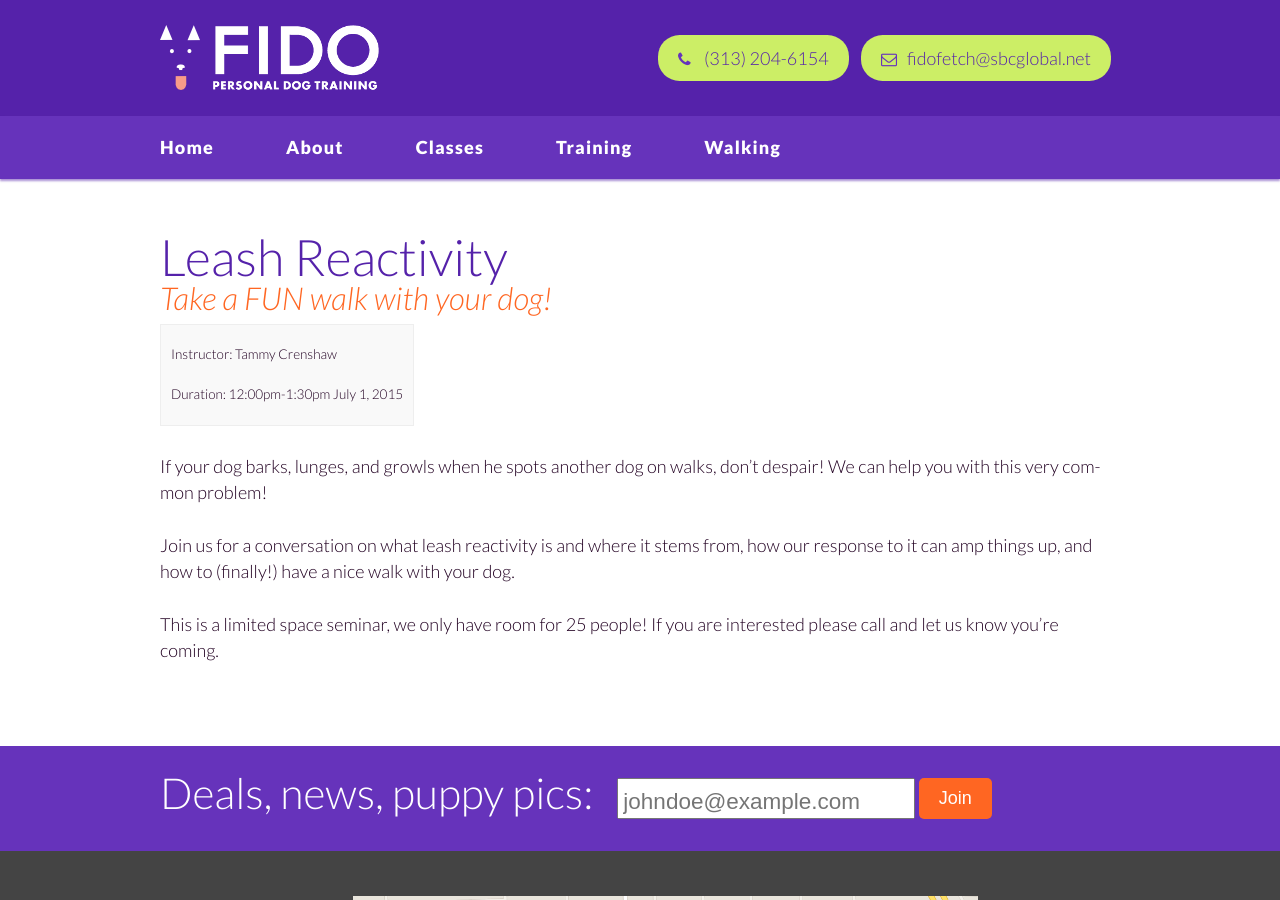
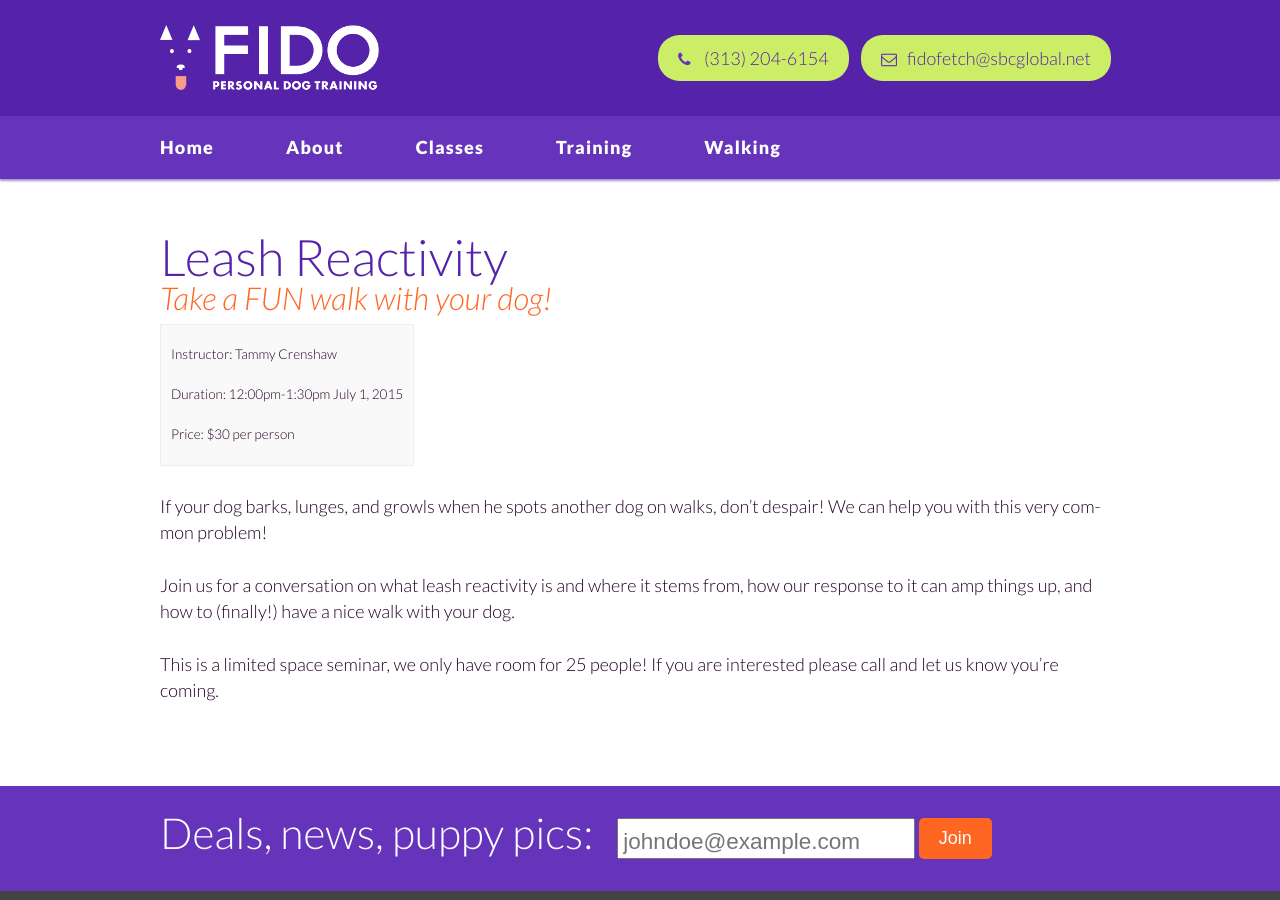
Before and after one commit to fidodogtraining/fidodogtraining.github.io, a Jekyll site: the page built from _classes/seminars/leash-reactivity.md, in a window 1280 px wide and 900 px high. Built offline with Jekyll 4.4.1, drawn with Linux system fonts in a browser that asks for light colours; Markdown is read by kramdown in place of the engine named in the settings.

Commit message:
Update leash-reactivity.md

```diff
--- a/_classes/seminars/leash-reactivity.md
+++ b/_classes/seminars/leash-reactivity.md
@@ -3,7 +3,7 @@ title: Leash Reactivity
 tagline: "Take a FUN walk with your dog!"
 trainer: Tammy Crenshaw
 duration: "12:00pm-1:30pm July 1, 2015"
-cost: "$30"
+price: "$30 per person"
 ---
 
 If your dog barks, lunges, and growls when he spots another dog on walks, don't despair! We can help you with this
```
